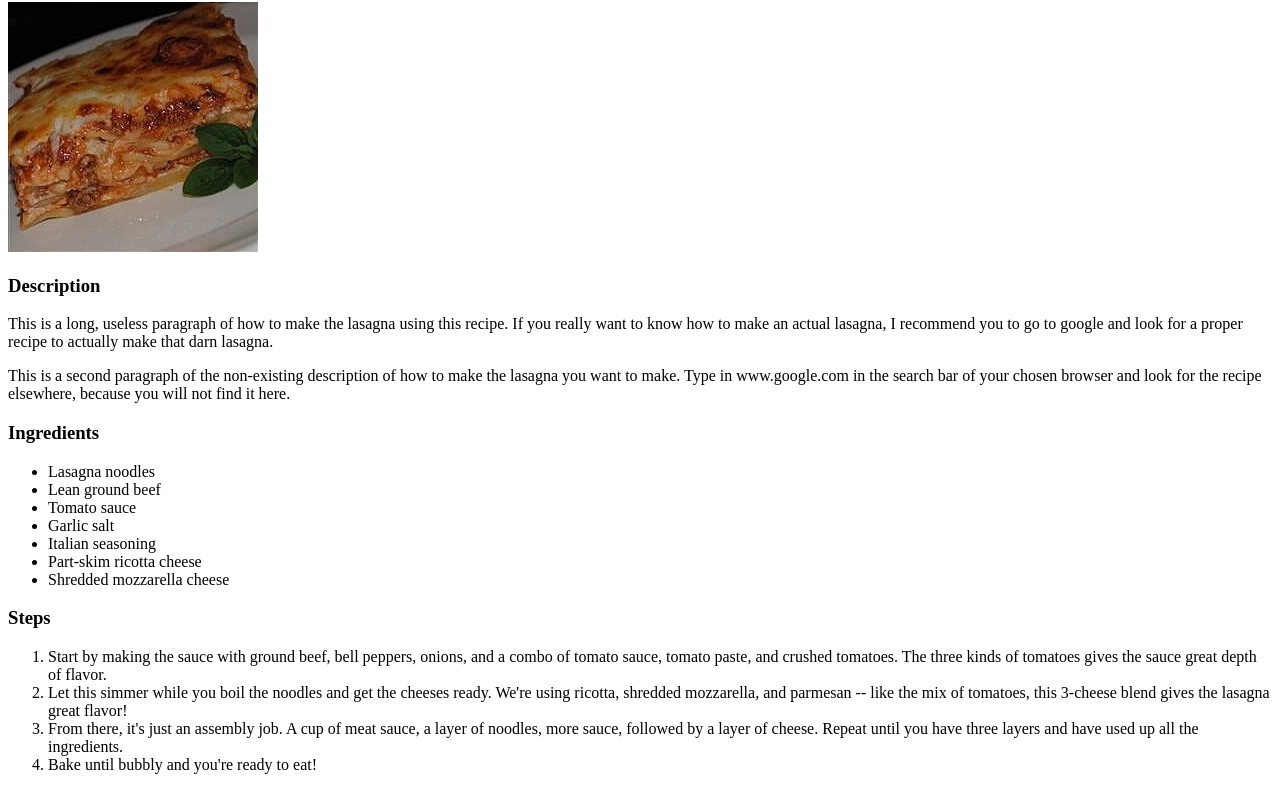
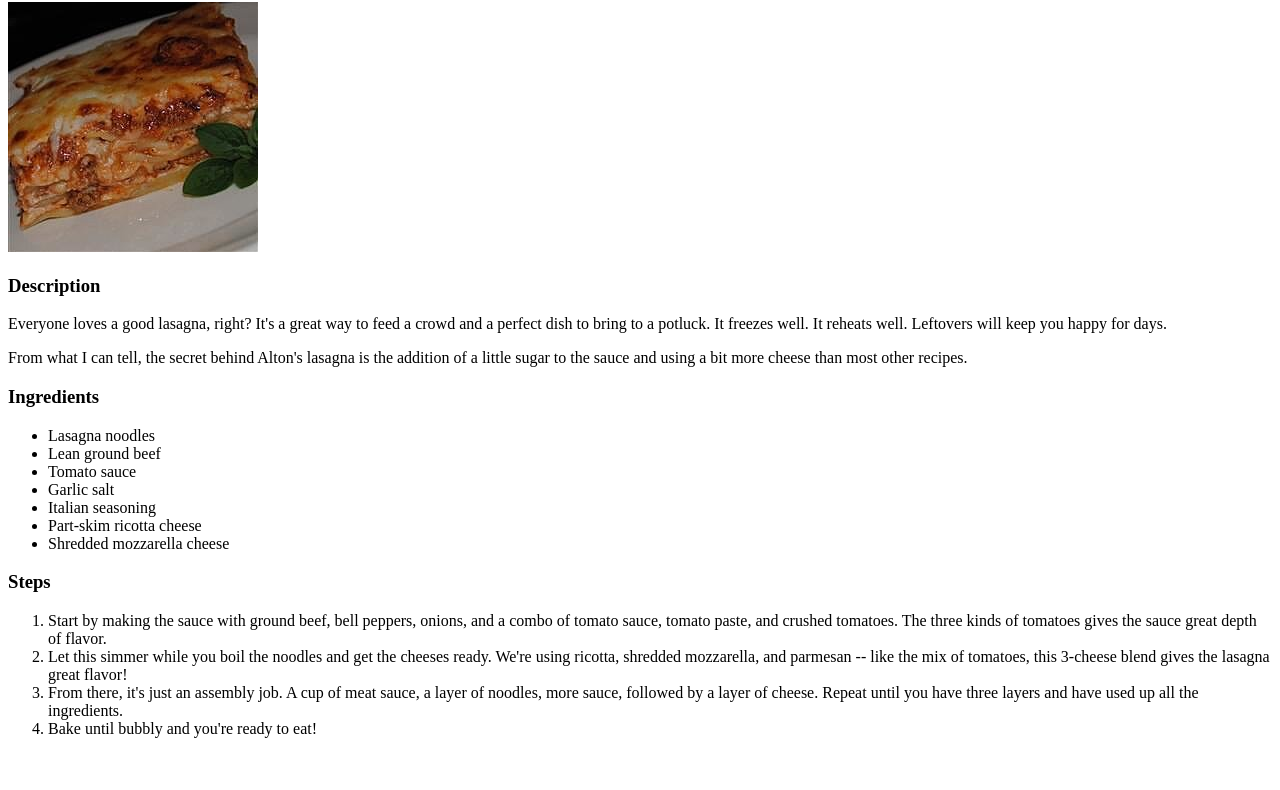
Before and after one commit to UltimateFinnish/odin-recipes, a plain HTML site: page recipes/lasagna.html in a window 1280 px wide. Shown: the part 78-868 px from the top of the page. After the commit the page ends 832 px from the top, so only its background shows below. Drawn offline with Linux system fonts and the light colour scheme.

Commit message:
Added description for lasagna.

```diff
--- a/recipes/lasagna.html
+++ b/recipes/lasagna.html
@@ -7,8 +7,8 @@
         <h1>Lasagna</h1>
         <p><img src="lasagna.jpg"</p>
         <h3>Description</h3>
-        <p>This is a long, useless paragraph of how to make the lasagna using this recipe. If you really want to know how to make an actual lasagna, I recommend you to go to google and look for a proper recipe to actually make that darn lasagna.</p>
-        <p>This is a second paragraph of the non-existing description of how to make the lasagna you want to make. Type in www.google.com in the search bar of your chosen browser and look for the recipe elsewhere, because you will not find it here.</p>
+        <p>Everyone loves a good lasagna, right? It's a great way to feed a crowd and a perfect dish to bring to a potluck. It freezes well. It reheats well. Leftovers will keep you happy for days.</p>
+        <p>From what I can tell, the secret behind Alton's lasagna is the addition of a little sugar to the sauce and using a bit more cheese than most other recipes.</p>
         <h3>Ingredients</h3>
         <ul>
             <li>Lasagna noodles</li>
```
